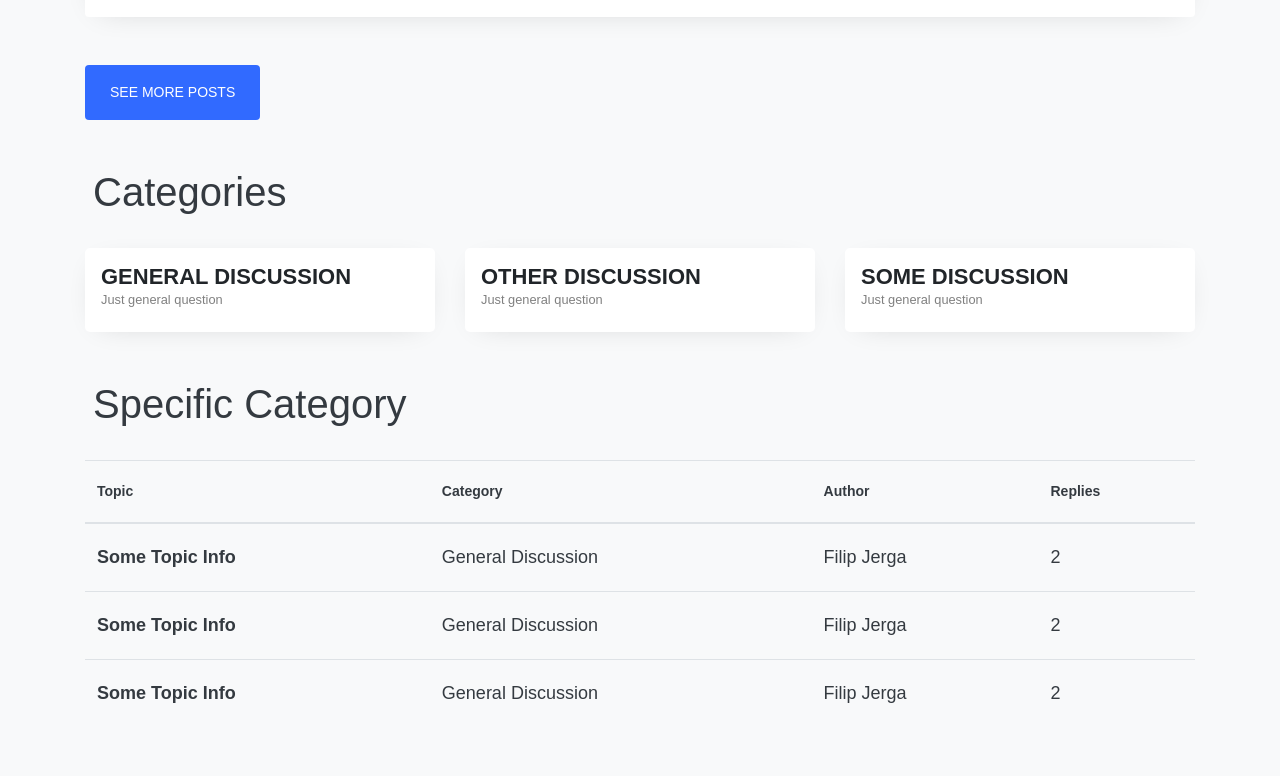
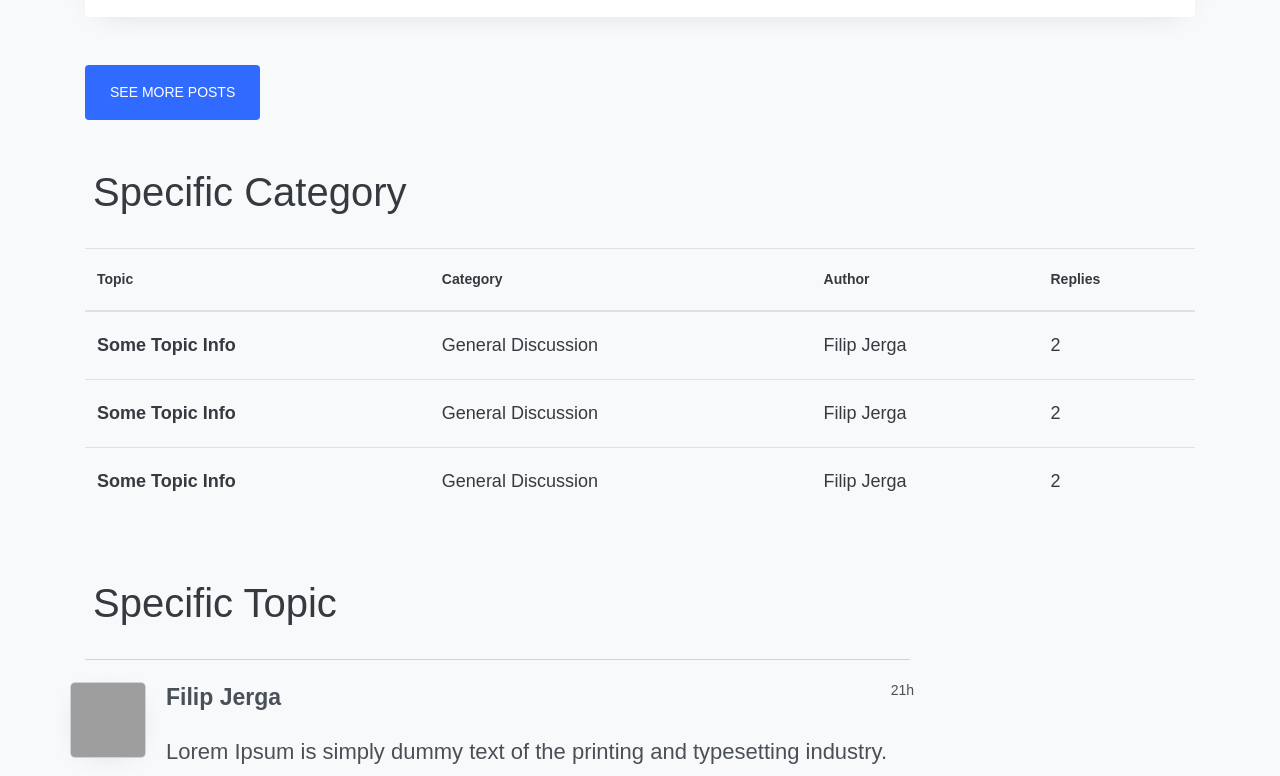
Before and after one commit to sengosha/portforlio, a Next.js app: page / in a window 1280 px wide. Shown: the part 1518-2294 px from the top of the page. Built offline with nearby package versions, Linux system fonts and the light colour scheme; grey boxes are pictures that could not be loaded.

Commit message:
import Navbar component into every pages

```diff
--- a/pages/index.js
+++ b/pages/index.js
@@ -1,43 +1,9 @@
-
+import Navbar from '../components/shared/Navbar'
 
 
 const Home = () => (
   <div className="portfolio-app">
-    {/* NAVBAR START */}
-    <div className="navbar-wrapper">
-      <nav className="navbar navbar-expand-lg navbar-dark fj-mw9">
-        <a className="navbar-brand mr-3 font-weight-bold" href="#">YOU WHIH WEI</a>
-        <button className="navbar-toggler" type="button" data-toggle="collapse" data-target="#navbarSupportedContent" aria-controls="navbarSupportedContent" aria-expanded="false" aria-label="Toggle navigation">
-          <span className="navbar-toggler-icon"></span>
-        </button>
-
-        <div className="collapse navbar-collapse" id="navbarSupportedContent">
-          <ul className="navbar-nav">
-            <li className="nav-item mr-3">
-              <a className="nav-link" href="#">Portfolio</a>
-            </li>
-            <li className="nav-item mr-3">
-              <a className="nav-link" href="#">Courses</a>
-            </li>
-            <li className="nav-item mr-3">
-              <a className="nav-link" href="#">Cv</a>
-            </li>
-            <li className="nav-item mr-3">
-              <a className="nav-link" href="#">Ask me</a>
-            </li>
-          </ul>
-          <ul className="navbar-nav ml-auto">
-            <li className="nav-item mr-3">
-              <a className="nav-link" href="#">Sign Up</a>
-            </li>
-            <li className="nav-item mr-3">
-              <a className="nav-link btn btn-success bg-green-2 bright" href="#">Sign In</a>
-            </li>
-          </ul>
-        </div>
-      </nav>
-    </div>
-    {/* NAVBAR ENDS */}
+    <Navbar />
     {/* HERO STARTS */}
     <section className="fj-hero">
       <div className="fj-hero-wrapper row">
@@ -156,76 +122,7 @@ const Home = () => (
       </section>
       <a href="" className="btn btn-main bg-blue ttu">See More Posts</a>
       {/* HOME PAGE ENDS */}
-      {/* FORUM CATEGORIES START */}
-      <section className="section-title">
-        <div className="px-2">
-          <div className="pt-5 pb-4">
-            <h1>Categories</h1>
-          </div>
-        </div>
-      </section>
-      <section className="fj-category-list">
-        <div className="row">
-          <div className="col-md-4">
-            <div className="fj-category-container">
-              <a className="fj-category subtle-shadow no-border" href="#">
-                {
-                // <div className="category-icon">
-                //   <img src="images/pen.png" />
-                // </div>
-                }
-                <div className="category-information">
-                  <div className="heading gray-90">
-                    General Discussion
-                  </div>
-                  <div className="description">
-                    Just general question
-                  </div>
-                </div>
-              </a>
-            </div>
-          </div>
-          <div className="col-md-4">
-            <div className="fj-category-container">
-              <a className="fj-category subtle-shadow no-border" href="#">
-                {
-                // <div className="category-icon">
-                //   <img src="images/pen.png" />
-                // </div>
-                }
-                <div className="category-information">
-                  <div className="heading gray-90">
-                    Other Discussion
-                  </div>
-                  <div className="description">
-                    Just general question
-                  </div>
-                </div>
-              </a>
-            </div>
-          </div>
-          <div className="col-md-4">
-            <div className="fj-category-container">
-              <a className="fj-category subtle-shadow no-border" href="#">
-                {
-                // <div className="category-icon">
-                //   <img src="images/pen.png" />
-                // </div>
-                }
-                <div className="category-information">
-                  <div className="heading gray-90">
-                    Some Discussion
-                  </div>
-                  <div className="description">
-                    Just general question
-                  </div>
-                </div>
-              </a>
-            </div>
-          </div>
-        </div>
-      </section>
-      {/* FORUM CATEGORIES ENDS */}
+
       {/* TOPICS PAGE STARTS */}
       <section className="section-title">
         <div className="px-2">
```
Also changed, not shown: pages/categories.js (+2 -34 lines), pages/portfolios.js (+2 -34 lines).
